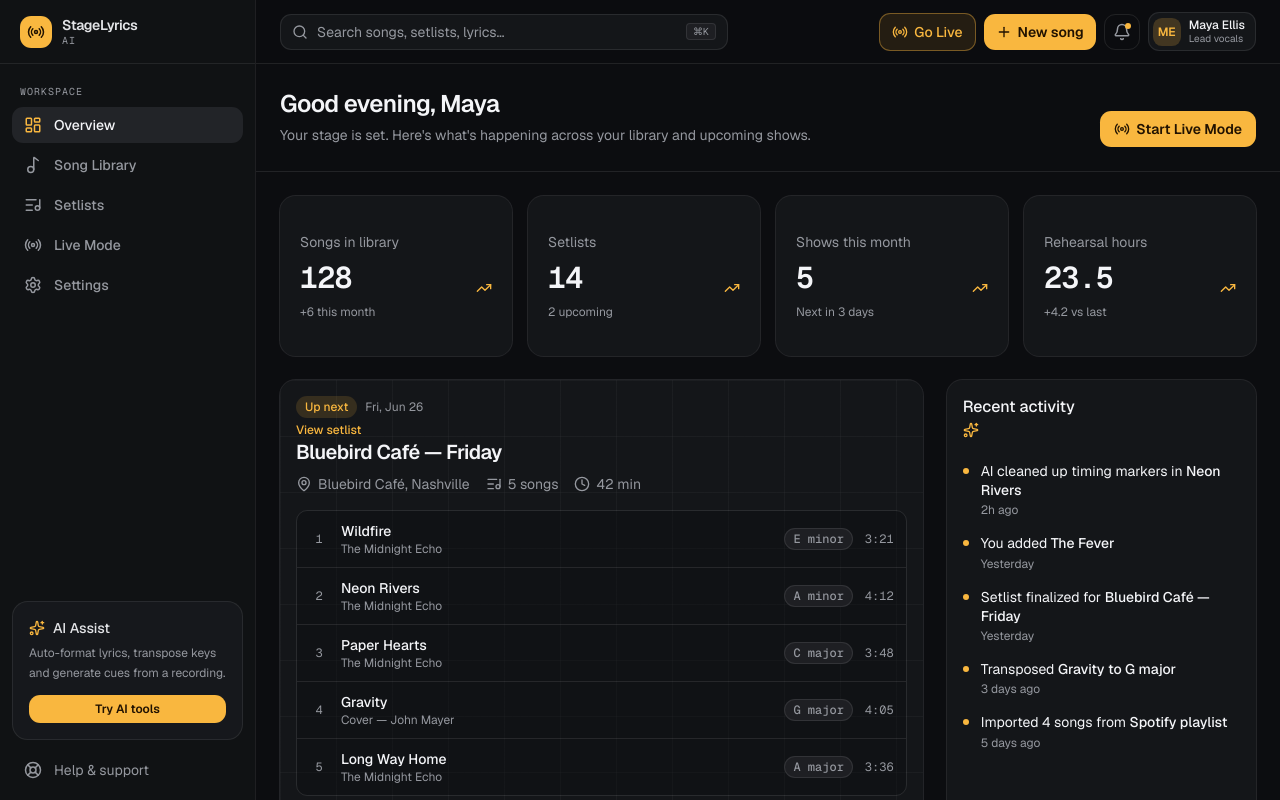
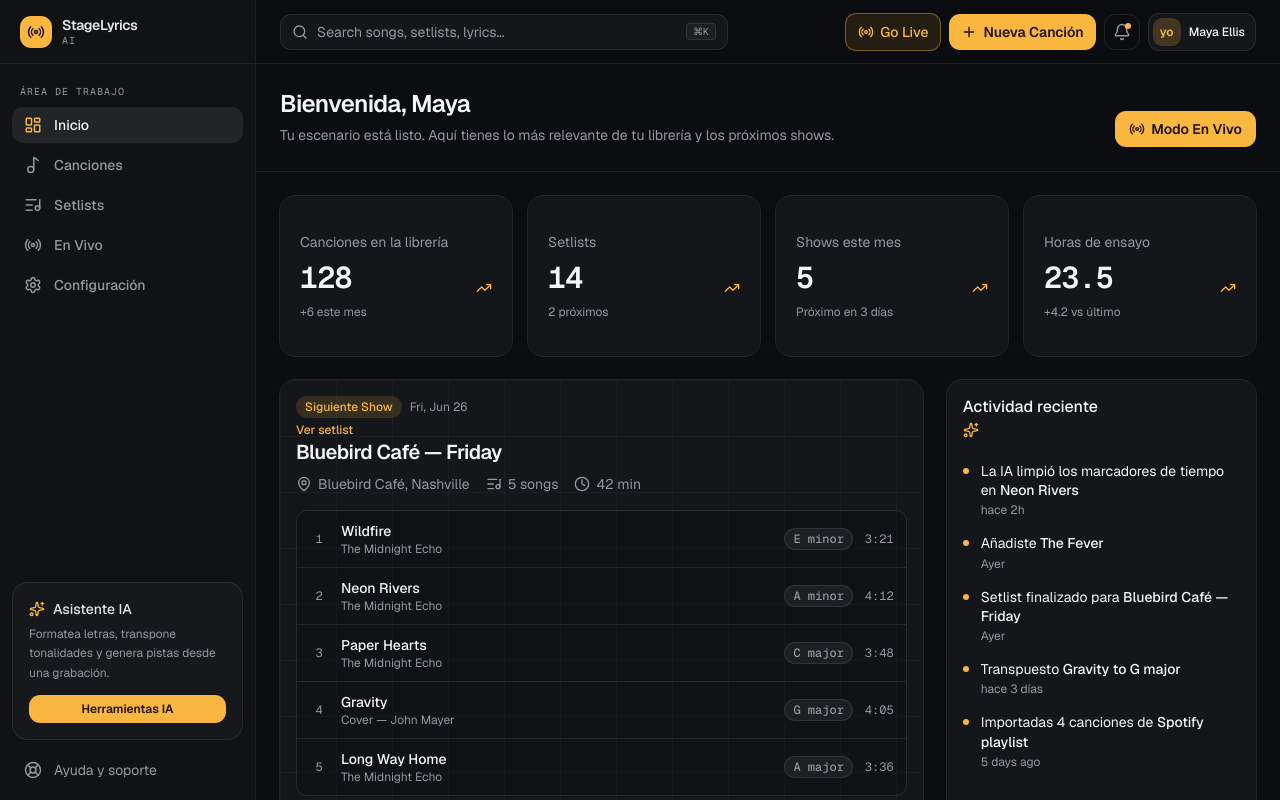
Before and after one commit to javieruncos/StageLyricsAI, a Next.js app: page / in a window 1280 px wide. Shown: the top 800 px of the page. Built offline with nearby package versions, Linux system fonts and the light colour scheme.

Commit message:
chore: traduccion del idioma en toda la pagina home

```diff
--- a/src/app/(dashboard)/page.tsx
+++ b/src/app/(dashboard)/page.tsx
@@ -18,9 +18,9 @@ import { PageHeader } from "@/components/dashboard/page-header"
 import { stats, songs, setlists, activity, getSong } from "@/lib/data"
 
 const aiTools = [
-  { icon: Wand2, label: "Auto-format lyrics", desc: "Clean structure & sections" },
-  { icon: Music2, label: "Transpose key", desc: "Shift to any key instantly" },
-  { icon: Mic2, label: "Generate cues", desc: "From an audio recording" },
+  { icon: Wand2, label: "Alinear estrofas", desc: "Alinear y organizar las estrofas" },
+  { icon: Music2, label: "Cambiar tono", desc: "Cambiar el tono de la canción" },
+  { icon: Mic2, label: "Generar indicaciones", desc: "Generar indicaciones" },
 ]
 
 export default function OverviewPage() {
@@ -30,15 +30,15 @@ export default function OverviewPage() {
   return (
     <div>
       <PageHeader
-        title="Good evening, Maya"
-        description="Your stage is set. Here's what's happening across your library and upcoming shows."
+        title="Bienvenida, Maya"
+        description="Tu escenario está listo. Aquí tienes lo más relevante de tu librería y los próximos shows."
       >
         <Link
           href="/live"
           className="inline-flex items-center gap-1.5 rounded-lg bg-primary px-3.5 py-2 text-sm font-semibold text-primary-foreground transition-colors hover:bg-primary/90"
         >
           <Radio className="size-4" />
-          Start Live Mode
+          Modo En Vivo
         </Link>
       </PageHeader>
 
@@ -68,14 +68,14 @@ export default function OverviewPage() {
             <div className="relative">
               <CardHeader>
                 <div className="flex items-center gap-2">
-                  <Badge>Up next</Badge>
+                  <Badge>Siguiente Show</Badge>
                   <span className="text-xs text-muted-foreground">{nextShow.date}</span>
                 </div>
                 <Link
                   href="/setlists"
                   className="text-xs font-medium text-primary hover:underline"
                 >
-                  View setlist
+                  Ver setlist
                 </Link>
               </CardHeader>
               <CardContent>
@@ -126,7 +126,7 @@ export default function OverviewPage() {
                   className="mt-4 inline-flex items-center gap-2 rounded-lg border border-primary/40 bg-primary/10 px-4 py-2.5 text-sm font-medium text-primary transition-colors hover:bg-primary/20"
                 >
                   <Play className="size-4" />
-                  Rehearse this set
+                  Ensayar esta setlist
                 </Link>
               </CardContent>
             </div>
@@ -135,7 +135,7 @@ export default function OverviewPage() {
           {/* Activity */}
           <Card>
             <CardHeader>
-              <CardTitle>Recent activity</CardTitle>
+              <CardTitle>Actividad reciente</CardTitle>
               <Sparkles className="size-4 text-primary" aria-hidden="true" />
             </CardHeader>
             <CardContent className="pt-2">
@@ -186,12 +186,12 @@ export default function OverviewPage() {
         {/* Recent songs */}
         <Card>
           <CardHeader>
-            <CardTitle>Recently updated</CardTitle>
+            <CardTitle>Canciones recientes</CardTitle>
             <Link
               href="/library"
               className="text-xs font-medium text-primary hover:underline"
             >
-              View library
+              Ver canciones
             </Link>
           </CardHeader>
           <CardContent className="pt-2">
--- a/src/components/dashboard/Topbar.tsx
+++ b/src/components/dashboard/Topbar.tsx
@@ -44,7 +44,7 @@ export function Topbar() {
             className="inline-flex items-center gap-1.5 rounded-lg bg-primary px-3 py-2 text-sm font-semibold text-primary-foreground transition-colors hover:bg-primary/90"
           >
             <Plus className="size-4" />
-            <span className="hidden sm:inline">New song</span>
+            <span className="hidden sm:inline">Nueva Canción</span>
           </Link>
           <button
             className="relative inline-flex size-9 items-center justify-center rounded-lg border border-border text-muted-foreground transition-colors hover:text-foreground"
@@ -55,11 +55,10 @@ export function Topbar() {
           </button>
           <div className="flex items-center gap-2 rounded-lg border border-border bg-card py-1 pl-1 pr-2.5">
             <div className="flex size-7 items-center justify-center rounded-md bg-primary/20 text-xs font-semibold text-primary">
-              ME
+              yo
             </div>
             <div className="hidden leading-tight md:block">
               <p className="text-xs font-medium">Maya Ellis</p>
-              <p className="text-[10px] text-muted-foreground">Lead vocals</p>
             </div>
           </div>
         </div>
--- a/src/components/dashboard/sidebar.tsx
+++ b/src/components/dashboard/sidebar.tsx
@@ -14,11 +14,11 @@ import {
 import { cn } from "@/lib/utils"
 
 const nav = [
-  { href: "/", label: "Overview", icon: LayoutDashboard },
-  { href: "/library", label: "Song Library", icon: Music2 },
+  { href: "/", label: "Inicio", icon: LayoutDashboard },
+  { href: "/library", label: "Canciones", icon: Music2 },
   { href: "/setlists", label: "Setlists", icon: ListMusic },
-  { href: "/live", label: "Live Mode", icon: Radio },
-  { href: "/settings", label: "Settings", icon: Settings },
+  { href: "/live", label: "En Vivo", icon: Radio },
+  { href: "/settings", label: "Configuración", icon: Settings },
 ]
 
 export function Sidebar({ onNavigate }: { onNavigate?: () => void }) {
@@ -40,7 +40,7 @@ export function Sidebar({ onNavigate }: { onNavigate?: () => void }) {
 
       <nav className="flex-1 space-y-1 overflow-y-auto p-3">
         <p className="px-2 pb-1 pt-2 font-mono text-[10px] uppercase tracking-widest text-muted-foreground">
-          Workspace
+          Área de trabajo
         </p>
         {nav.map((item) => {
           const active =
@@ -72,13 +72,13 @@ export function Sidebar({ onNavigate }: { onNavigate?: () => void }) {
         <div className="rounded-xl border border-sidebar-border bg-sidebar-accent/40 p-4">
           <div className="flex items-center gap-2 text-sm font-medium">
             <Sparkles className="size-4 text-primary" aria-hidden="true" />
-            AI Assist
+            Asistente IA
           </div>
           <p className="mt-1.5 text-xs leading-relaxed text-muted-foreground">
-            Auto-format lyrics, transpose keys and generate cues from a recording.
+            Formatea letras, transpone tonalidades y genera pistas desde una grabación.
           </p>
           <button className="mt-3 w-full rounded-lg bg-primary px-3 py-1.5 text-xs font-semibold text-primary-foreground transition-colors hover:bg-primary/90">
-            Try AI tools
+            Herramientas IA
           </button>
         </div>
 
@@ -88,7 +88,7 @@ export function Sidebar({ onNavigate }: { onNavigate?: () => void }) {
           className="mt-3 flex items-center gap-3 rounded-lg px-3 py-2 text-sm text-muted-foreground transition-colors hover:text-sidebar-foreground"
         >
           <LifeBuoy className="size-4.5" aria-hidden="true" />
-          Help & support
+          Ayuda y soporte
         </Link>
       </div>
     </div>
--- a/src/lib/data.ts
+++ b/src/lib/data.ts
@@ -236,16 +236,16 @@ export function getSong(id: string) {
 }
 
 export const stats = [
-  { label: "Songs in library", value: "128", delta: "+6 this month", trend: "up" as const },
-  { label: "Setlists", value: "14", delta: "2 upcoming", trend: "up" as const },
-  { label: "Shows this month", value: "5", delta: "Next in 3 days", trend: "up" as const },
-  { label: "Rehearsal hours", value: "23.5", delta: "+4.2 vs last", trend: "up" as const },
+  { label: "Canciones en la librería", value: "128", delta: "+6 este mes", trend: "up" as const },
+  { label: "Setlists", value: "14", delta: "2 próximos", trend: "up" as const },
+  { label: "Shows este mes", value: "5", delta: "Próximo en 3 días", trend: "up" as const },
+  { label: "Horas de ensayo", value: "23.5", delta: "+4.2 vs último", trend: "up" as const },
 ]
 
 export const activity = [
-  { id: 1, text: "AI cleaned up timing markers in", target: "Neon Rivers", time: "2h ago" },
-  { id: 2, text: "You added", target: "The Fever", time: "Yesterday" },
-  { id: 3, text: "Setlist finalized for", target: "Bluebird Café — Friday", time: "Yesterday" },
-  { id: 4, text: "Transposed", target: "Gravity to G major", time: "3 days ago" },
-  { id: 5, text: "Imported 4 songs from", target: "Spotify playlist", time: "5 days ago" },
+  { id: 1, text: "La IA limpió los marcadores de tiempo en", target: "Neon Rivers", time: "hace 2h" },
+  { id: 2, text: "Añadiste", target: "The Fever", time: "Ayer" },
+  { id: 3, text: "Setlist finalizado para", target: "Bluebird Café — Friday", time: "Ayer" },
+  { id: 4, text: "Transpuesto", target: "Gravity to G major", time: "hace 3 días" },
+  { id: 5, text: "Importadas 4 canciones de", target: "Spotify playlist", time: "5 days ago" },
 ]
```
